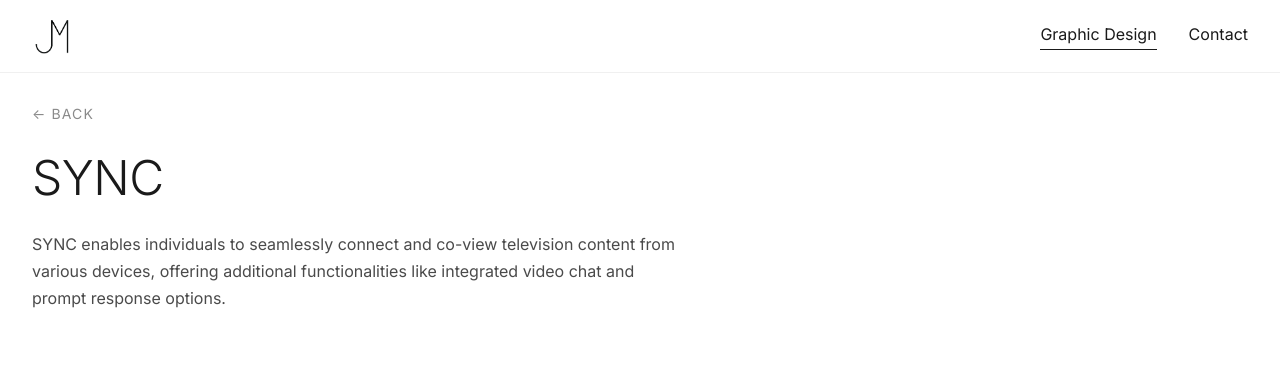
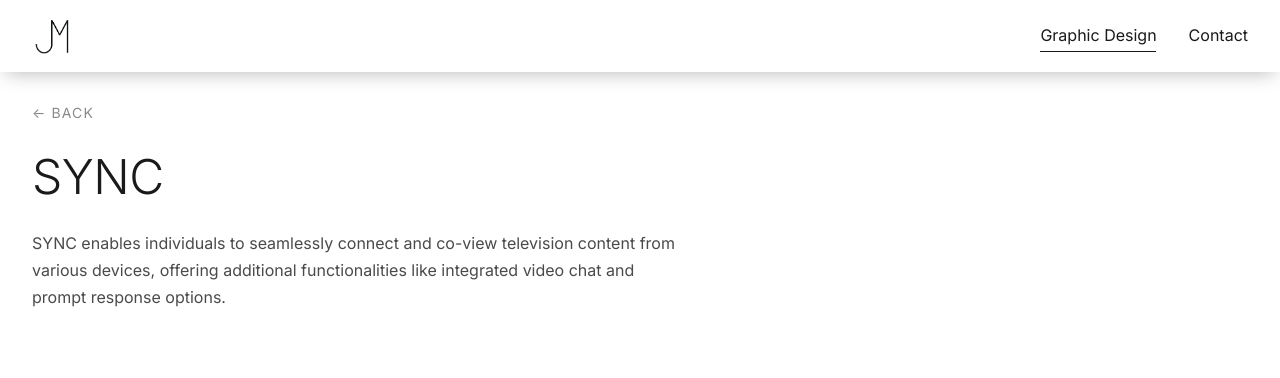
Before and after one commit to jennamacneill7/Graphic-Design-Portfolio, a plain HTML site: page portfolio/sync.html in a window 1280 px wide. Shown: the top 378 px of the page. Drawn offline with Linux system fonts and the light colour scheme.

Commit message:
Refine header and nav hover styles
- Replace header border with soft drop-shadow gradient
- Unify nav, back, and prev/next underlines with left-to-right
  animated reveal on hover
- Fix 1px-line thickness regression after transition by pinning
  pseudo-elements to their own compositing layer (will-change)
- Persist active underline for Graphic Design / Contact nav links

```diff
--- a/css/styles.css
+++ b/css/styles.css
@@ -62,7 +62,7 @@ p {
 .site-header {
   background: #ffffff;
   padding: 1rem 2rem;
-  border-bottom: 1px solid #f0f0f0;
+  box-shadow: 0 6px 20px -6px rgba(0, 0, 0, 0.30);
   position: sticky;
   top: 0;
   z-index: 100;
@@ -96,19 +96,30 @@ p {
 }
 
 .site-nav a {
+  position: relative;
   font-size: 1rem;
   font-weight: 400;
   color: #1a1a1a;
-  padding-bottom: 2px;
-  transition: opacity 0.2s ease;
 }
 
-.site-nav a:hover {
-  opacity: 0.6;
+.site-nav a::after {
+  content: "";
+  position: absolute;
+  left: 0;
+  right: 0;
+  bottom: -3px;
+  height: 1px;
+  background-color: #1a1a1a;
+  transform: scaleX(0);
+  transform-origin: left center;
+  transition: transform 0.3s ease;
+  will-change: transform;
 }
 
-.site-nav a.active {
-  border-bottom: 1.5px solid #1a1a1a;
+.site-nav a:hover::after,
+.site-nav a:focus-visible::after,
+.site-nav a.active::after {
+  transform: scaleX(1);
 }
 
 /* ---------- Footer ---------- */
@@ -355,6 +366,7 @@ p {
   transform: scaleX(0);
   transform-origin: right center;
   transition: transform 0.3s ease;
+  will-change: transform;
 }
 
 .project-back:hover,
@@ -475,6 +487,7 @@ main.container:has(.project-gallery) {
   background-color: #1a1a1a;
   transform: scaleX(0);
   transition: transform 0.3s ease;
+  will-change: transform;
 }
 
 .project-nav__link--next .project-nav__title::after {
```
